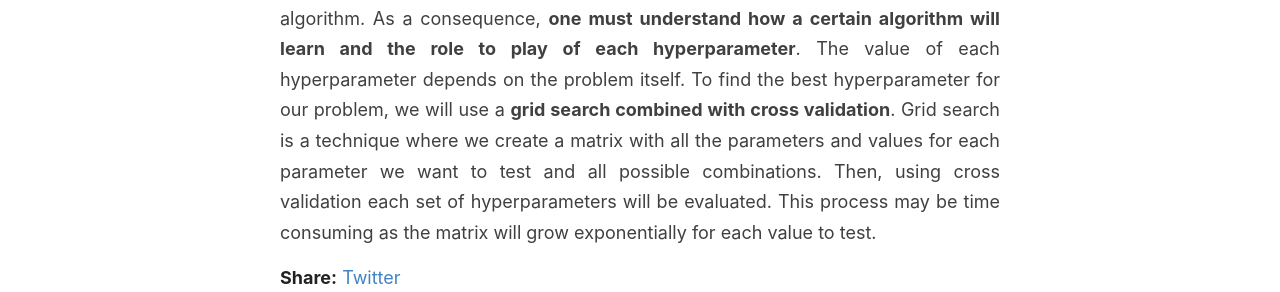
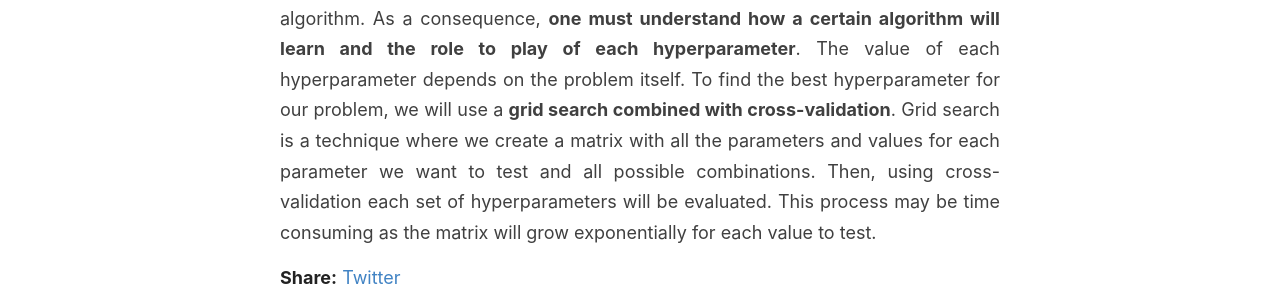
Before and after one commit to tknbr/tknbr.github.io, a Jekyll site: the page built from _posts/2022-10-12-hyperparameters.md, in a window 1280 px wide. Shown: the part 438-730 px from the top of the page. Built offline with Jekyll 4.4.1, drawn with Linux system fonts in a browser that asks for light colours.

Commit message:
hyperparameters and google analytics

```diff
--- a/_config.yml
+++ b/_config.yml
@@ -41,10 +41,10 @@ footer-links:
 disqus:
 
 # Enter your Google Analytics web tracking code (e.g. UA-2110908-2) to activate tracking
-google_analytics: UA-43339302-11
+#google_analytics: UA-43339302-11
 
 # For newer "GA4" analytics, use the following instead of the "UA" entry above
-#google_analytics_ga4: G-GABC1DEFG
+google_analytics_ga4: G-C3NWLPEXSV
 
 # Your website URL (e.g. http://amitmerchant1990.github.io or http://www.amitmerchant.com)
 # Used for Sitemap.xml and your RSS feed
--- a/_posts/2022-10-12-hyperparameters.md
+++ b/_posts/2022-10-12-hyperparameters.md
@@ -4,4 +4,4 @@ title: Hyperparameters
 categories: [ModelData]
 ---
 
-**Hyperparameters** are parameters whose values **control the learning process** and determine the values of model parameters that a learning algorithm ends up learning. As a machine learning engineer designing a model, you choose and set hyperparameter values that your learning algorithm will use before the training of the model even begins. The hyperparameters will be different for each type of algorithm. As a consequence, **one must understand how a certain algorithm will learn and the role to play of each hyperparameter**. The value of each hyperparameter depends on the problem itself. To find the best hyperparameter for our problem, we will use a **grid search combined with cross validation**. Grid search is a technique where we create a matrix with all the parameters and values for each parameter we want to test and all possible combinations. Then, using cross validation each set of hyperparameters will be evaluated. This process may be time consuming as the matrix will grow exponentially for each value to test.
+**Hyperparameters** are parameters whose values **control the learning process** and determine the values of model parameters that a learning algorithm ends up learning. As a machine learning engineer designing a model, you choose and set hyperparameter values that your learning algorithm will use before the training of the model even begins. The hyperparameters will be different for each type of algorithm. As a consequence, **one must understand how a certain algorithm will learn and the role to play of each hyperparameter**. The value of each hyperparameter depends on the problem itself. To find the best hyperparameter for our problem, we will use a **grid search combined with cross-validation**. Grid search is a technique where we create a matrix with all the parameters and values for each parameter we want to test and all possible combinations. Then, using cross-validation each set of hyperparameters will be evaluated. This process may be time consuming as the matrix will grow exponentially for each value to test.
```
